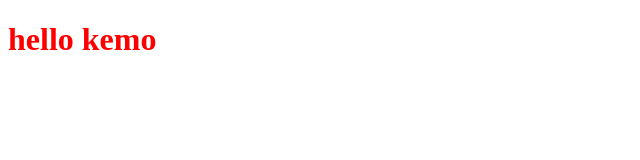
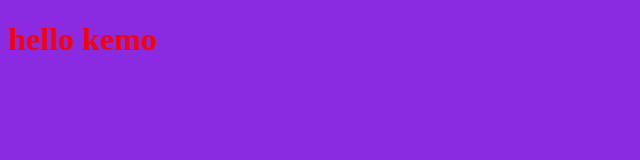
Before and after one commit to karimelarabii9/learn, a plain HTML site: page index.html in a window 1280 px wide. Shown: the whole page, without its empty margins (0-640 px from the left). Drawn offline with Linux system fonts and the light colour scheme.

Commit message:
updated style.css

```diff
--- a/style.css
+++ b/style.css
@@ -1,3 +1,7 @@
 h1{
     color: red;
 }
+body
+{
+    background-color: blueviolet;
+}
```
